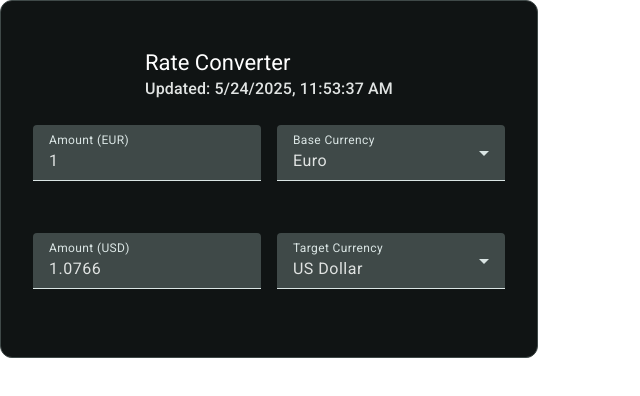
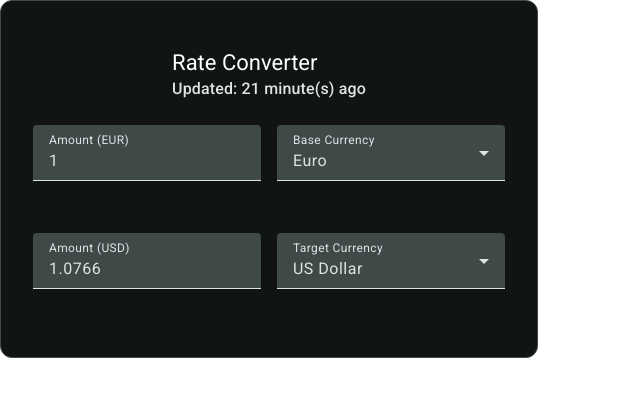
Before and after one commit to mojitz/currency-converter, an Angular app: page / in a window 1280 px wide. Shown: the top 396 px of the page, without its empty margins (0-640 px from the left). Built offline with nearby package versions, Linux system fonts and the light colour scheme.

Commit message:
feat: added relative time

```diff
--- a/src/app/app.component.ts
+++ b/src/app/app.component.ts
@@ -11,7 +11,7 @@ import {CurrencyConverterComponent} from './currency-converter/currency-converte
 export class AppComponent {
   title = 'currency-converter';
   currencyData = {
-    updatedAt: new Date(),
+    updatedAt: this.getRandomDate(),
     rates: [
       {
         base: { key: 'EUR', label: 'Euro' },
@@ -45,4 +45,10 @@ export class AppComponent {
       },
     ],
   };
+  private getRandomDate() {
+    const now = new Date();
+    const twoHoursAgo = new Date(now.getTime() - 2 * 60 * 60 * 1000);
+    const randomTime = twoHoursAgo.getTime() + Math.random() * (now.getTime() - twoHoursAgo.getTime());
+    return new Date(randomTime);
+  }
 }
--- a/src/app/currency-converter/currency-converter.component.html
+++ b/src/app/currency-converter/currency-converter.component.html
@@ -1,7 +1,7 @@
 <mat-card appearance="outlined" class="converter-card">
   <mat-card-header>
     <mat-card-title>Rate Converter</mat-card-title>
-    <mat-card-subtitle>Updated: {{ localUpdateTime() }}</mat-card-subtitle>
+    <mat-card-subtitle>Updated: {{ relativeUpdateTime() }}</mat-card-subtitle>
   </mat-card-header>
 
   <mat-card-content>
--- a/src/app/currency-converter/currency-converter.component.ts
+++ b/src/app/currency-converter/currency-converter.component.ts
@@ -62,6 +62,11 @@ export class CurrencyConverterComponent {
       this.hasRate(base, c.key)
     );
   };
+  readonly relativeUpdateTime = computed(() => {
+    const raw = this.currenciesMetaData()?.updatedAt;
+    if (!raw) return '';
+    return this.getRelativeTime(new Date(raw));
+  });
   readonly localUpdateTime = computed(() => {
     const raw = this.currenciesMetaData()?.updatedAt;
     return raw ? new Date(raw).toLocaleString() : '';
@@ -112,6 +117,18 @@ export class CurrencyConverterComponent {
       }
     });
   }
+  getRelativeTime(date: Date): string {
+    const now = new Date();
+    const diffMs = now.getTime() - date.getTime();
+    const diffMinutes = Math.floor(diffMs / 60000);
+
+    if (diffMinutes < 1) return 'just now';
+    if (diffMinutes < 60) return `${diffMinutes} minute(s) ago`;
+    const diffHours = Math.floor(diffMinutes / 60);
+    if (diffHours < 24) return `${diffHours} hour(s) ago`;
+    const diffDays = Math.floor(diffHours / 24);
+    return `${diffDays} day(s) ago`;
+  }
   private hasRate(base: string | undefined, target: string | undefined): boolean {
     return this.rates()?.some(r => r.base.key === base && r.target.key === target) ?? false;
   }
```
